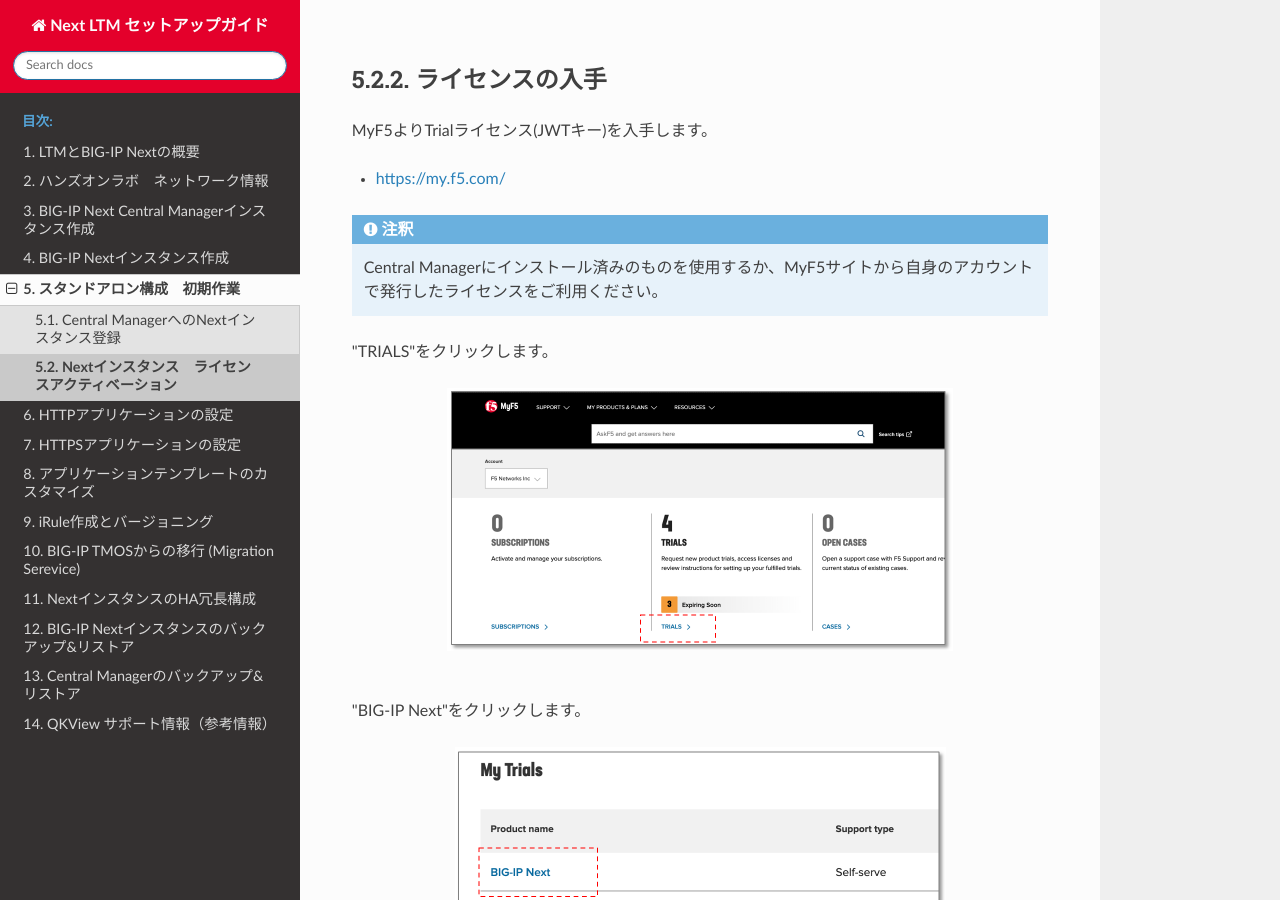
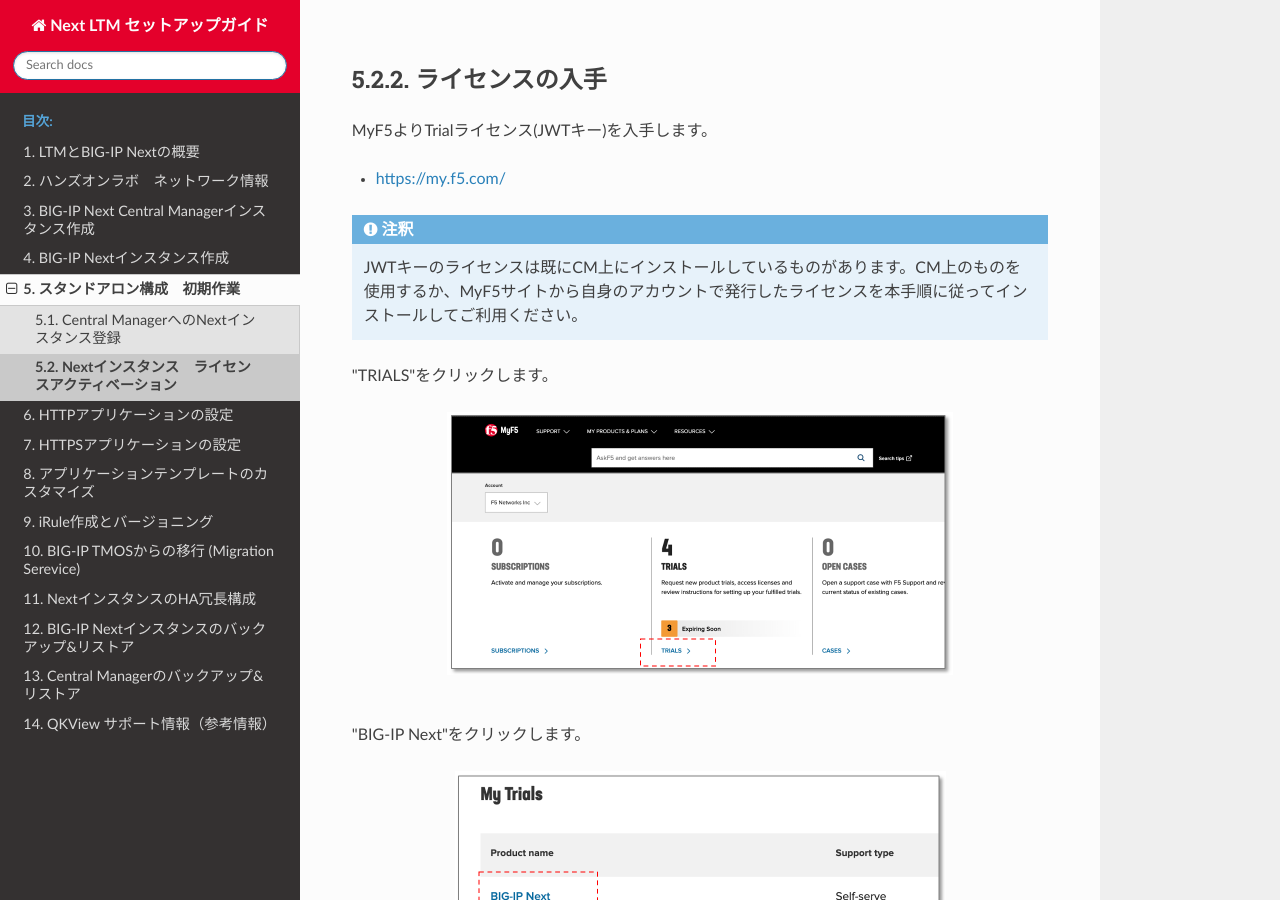
Before and after one commit to BeF5/f5j-easy-setup-next-ltm, a Sphinx documentation site: the page built from docs/content05/module02/module02.rst, in a window 1280 px wide and 900 px high, scrolled down 774 px. Built offline with Sphinx 7.4.7 and the Read the Docs theme 2.0.0, drawn with Linux system fonts in a browser that asks for light colours.

Commit message:
Update module02.rst

```diff
--- a/docs/content05/module02/module02.rst
+++ b/docs/content05/module02/module02.rst
@@ -23,7 +23,7 @@ MyF5よりTrialライセンス(JWTキー)を入手します。
 - https://my.f5.com/
 
 .. note::
-   Central Managerにインストール済みのものを使用するか、MyF5サイトから自身のアカウントで発行したライセンスをご利用ください。
+   JWTキーのライセンスは既にCM上にインストールしているものがあります。CM上のものを使用するか、MyF5サイトから自身のアカウントで発行したライセンスを本手順に従ってインストールしてご利用ください。
 
 "TRIALS"をクリックします。
 
```
